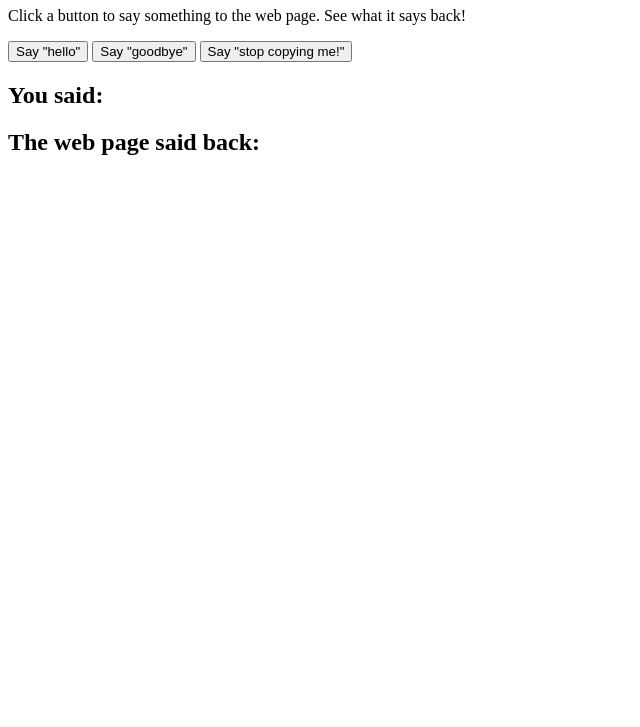
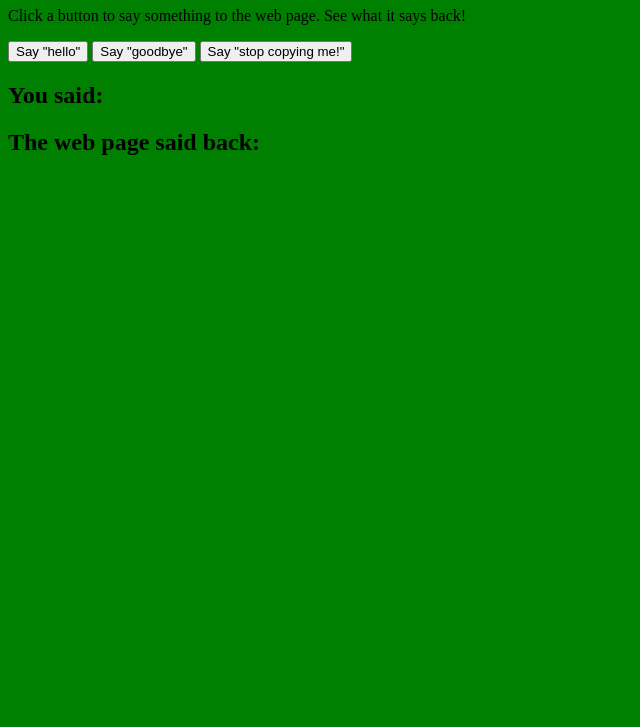
Before and after one commit to leezichanga/DOM-manipulation-and-transversal, a plain HTML site: page index.html in a window 1280 px wide. Shown: the part 73-800 px from the top of the page, without its empty margins (0-640 px from the left). Drawn offline with Linux system fonts and the light colour scheme.

Commit message:
Add background color

```diff
--- a/css/styles.css
+++ b/css/styles.css
@@ -1 +1,3 @@
-background-color, "green"
+body {
+  background-color: green
+}
```
